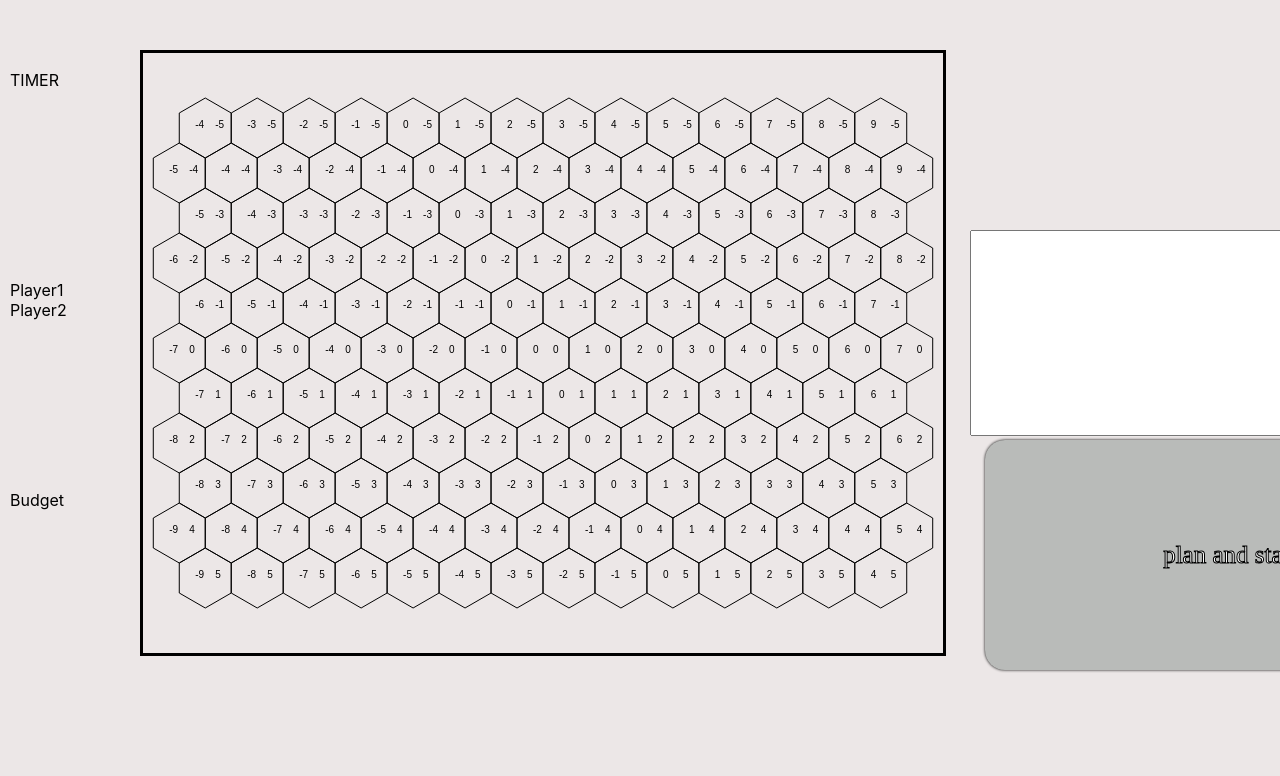
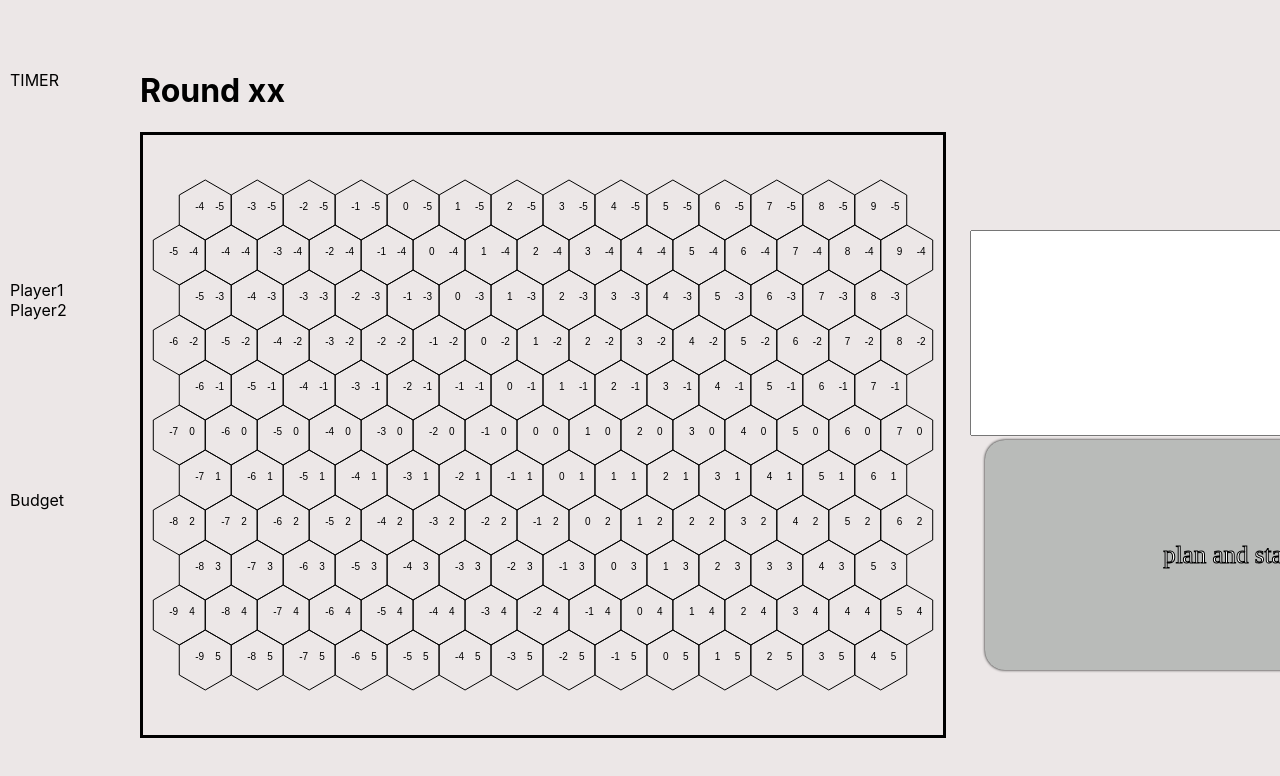
Before and after one commit to BezTTTT/PJOOP-Front, a React (Create React App) app: page / in a window 1280 px wide. Both pictures are taken after a click on the button "START". Shown: the top 776 px of the page. Built offline with nearby package versions, Linux system fonts and the light colour scheme.

Commit message:
button config , add round notification

```diff
--- a/src/components/ingame/PlayMenu.jsx
+++ b/src/components/ingame/PlayMenu.jsx
@@ -5,43 +5,31 @@ import "./SubmitStyles.css";
 export default class App extends React.Component {
   render() {
     return (
-
       <div className="center">
-
         <div className="grid-container">
-      <div className="leftrower" >
+          <div className="leftrower">
             <div>TIMER</div>
-
             <div className="block">
               <label>Player1</label>
               <div className="block">
                 <label>Player2</label>
               </div>
             </div>
-
-
-
             <div className="block">
               <label>Budget</label>
             </div>
           </div>
 
-
           <div>
+            <h1>Round xx</h1>
             <Canvas />
           </div>
           <div className="rower">
             <textarea className="textArea"></textarea>
             <button className="submitButton">plan and start</button>
           </div>
-
-
-
         </div>
-
       </div>
-
-
     );
   }
 }
```
Lines whose indentation alone changed are shown as unchanged.
